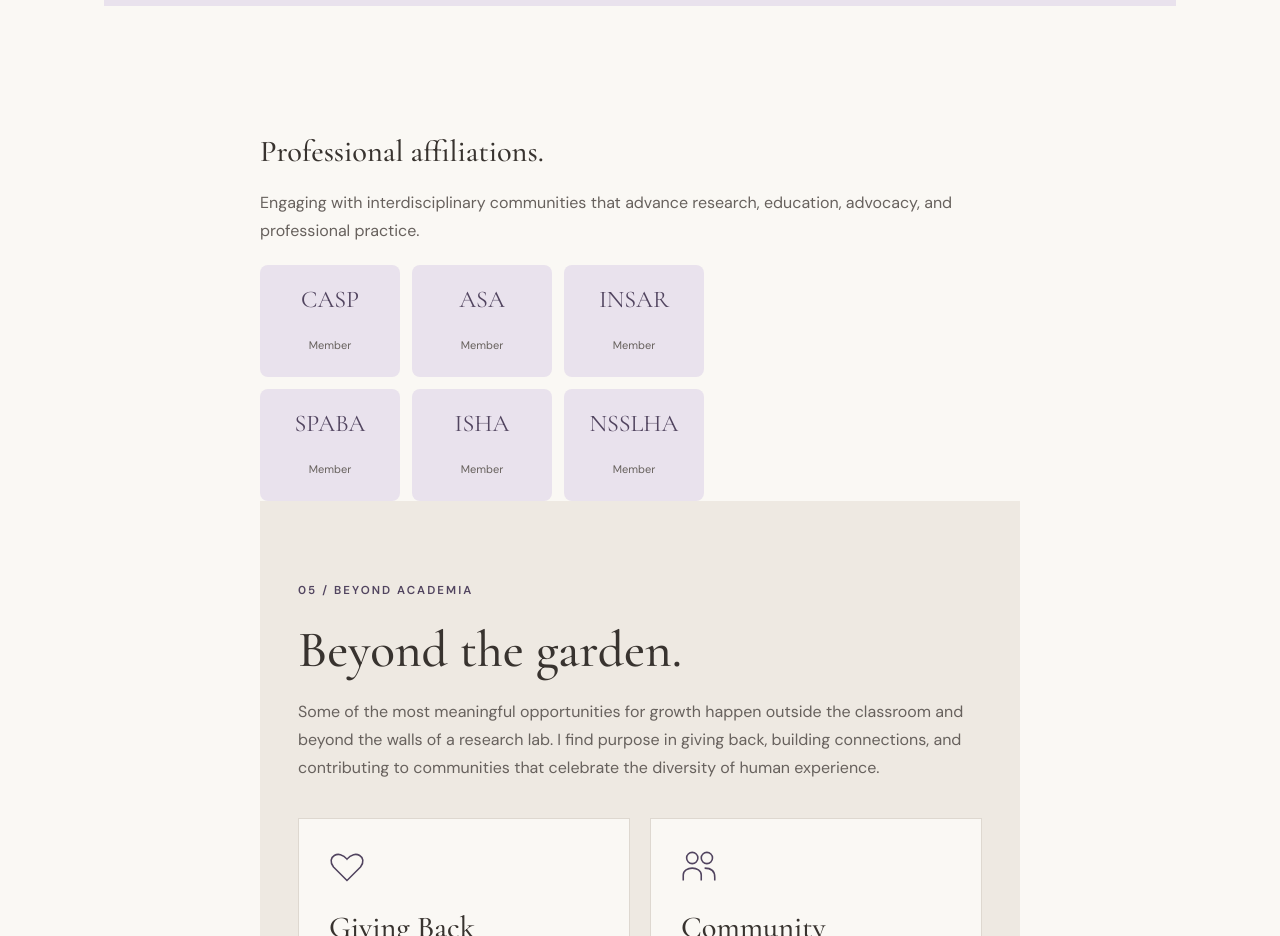
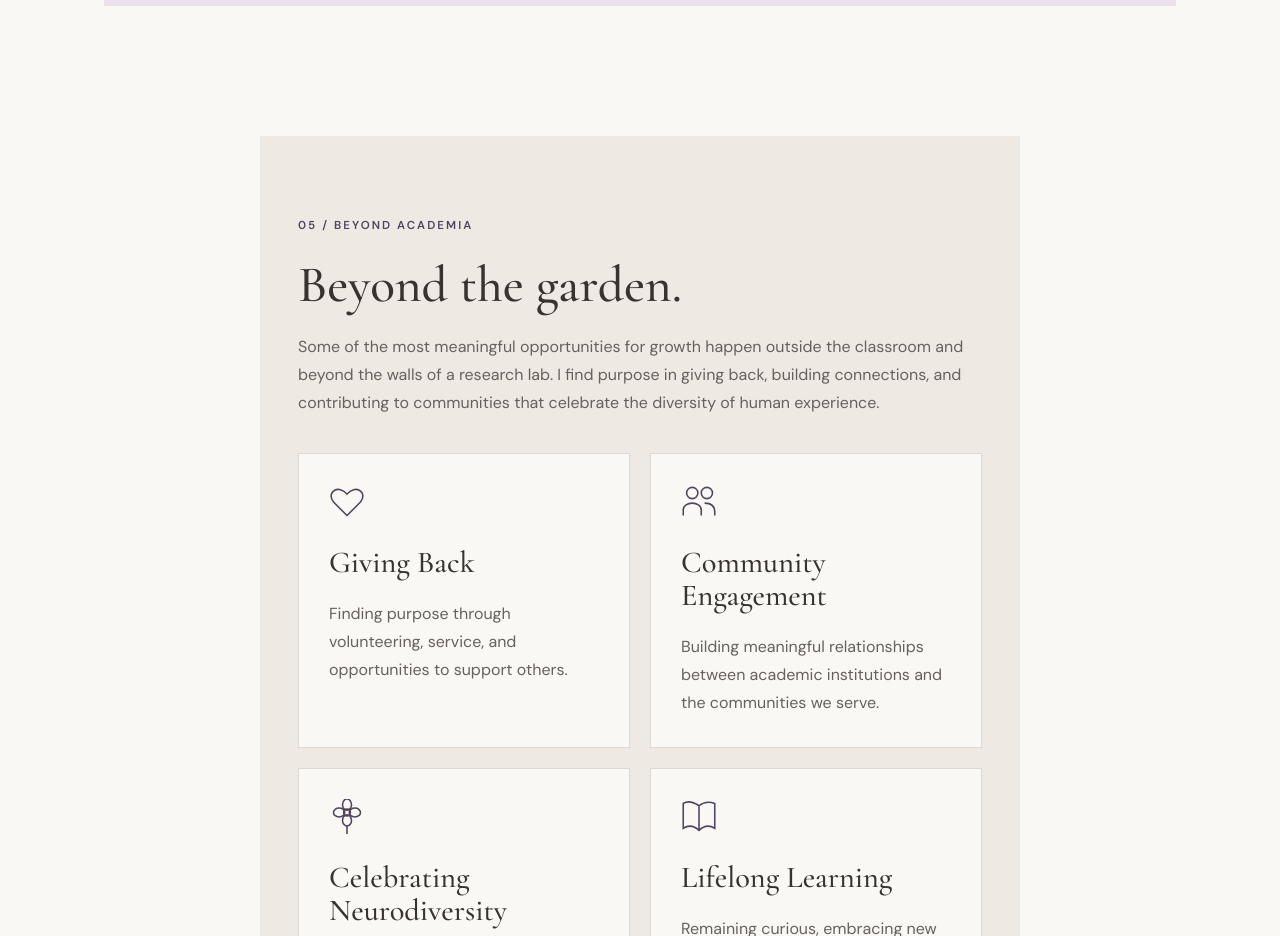
Before and after one commit to acfigueroa/acfigueroa.github.io, a plain HTML site: page index.html in a window 1280 px wide. Shown: the part 7360-8296 px from the top of the page. Drawn offline with nearby package versions, Linux system fonts and the light colour scheme.

Commit message:
Delete professional affiliations section from index.html
Removed the professional affiliations section including its styles and content.

```diff
--- a/index.html
+++ b/index.html
@@ -957,88 +957,6 @@ a:focus-visible {
             max-width: 760px;
             box-sizing: border-box;">
 
-   <!-- PROFESSIONAL AFFILIATIONS -->
-
-
-<style>
-    .professional-affiliations {
-        width: 100%;
-        margin: 40px 0 0;
-        box-sizing: border-box;
-    }
-
-    .affiliation-grid {
-        display: grid;
-        grid-template-columns: repeat(3, minmax(0, 140px));
-        gap: 12px;
-        max-width: 444px;
-        margin: 20px 0 0;
-    }
-
-    .affiliation {
-        background: #e9e2ed;
-        border-radius: 8px;
-        padding: 14px 8px;
-        text-align: center;
-        color: #51445f;
-        font-family: 'Cormorant Garamond', serif;
-        font-size: 24px;
-        box-sizing: border-box;
-    }
-
-    .affiliation small {
-        font-family: 'DM Sans', sans-serif;
-        font-size: 11px;
-        color: #67615d;
-    }
-
-    @media (max-width: 480px) {
-        .affiliation-grid {
-            grid-template-columns: repeat(2, minmax(0, 140px));
-        }
-    }
-</style>
-
-<div class="professional-affiliations">
-
-    <h3>Professional affiliations.</h3>
-
-    <p>
-        Engaging with interdisciplinary communities
-        that advance research, education, advocacy,
-        and professional practice.
-    </p>
-
-    <div class="affiliation-grid">
-
-        <div class="affiliation">
-            CASP<br><small>Member</small>
-        </div>
-
-        <div class="affiliation">
-            ASA<br><small>Member</small>
-        </div>
-
-        <div class="affiliation">
-            INSAR<br><small>Member</small>
-        </div>
-
-        <div class="affiliation">
-            SPABA<br><small>Member</small>
-        </div>
-
-        <div class="affiliation">
-            ISHA<br><small>Member</small>
-        </div>
-
-        <div class="affiliation">
-            NSSLHA<br><small>Member</small>
-        </div>
-
-    </div>
-
-</div>
-
 <!-- BEYOND THE GARDEN -->
 
 <section class="oat" id="community">
```
